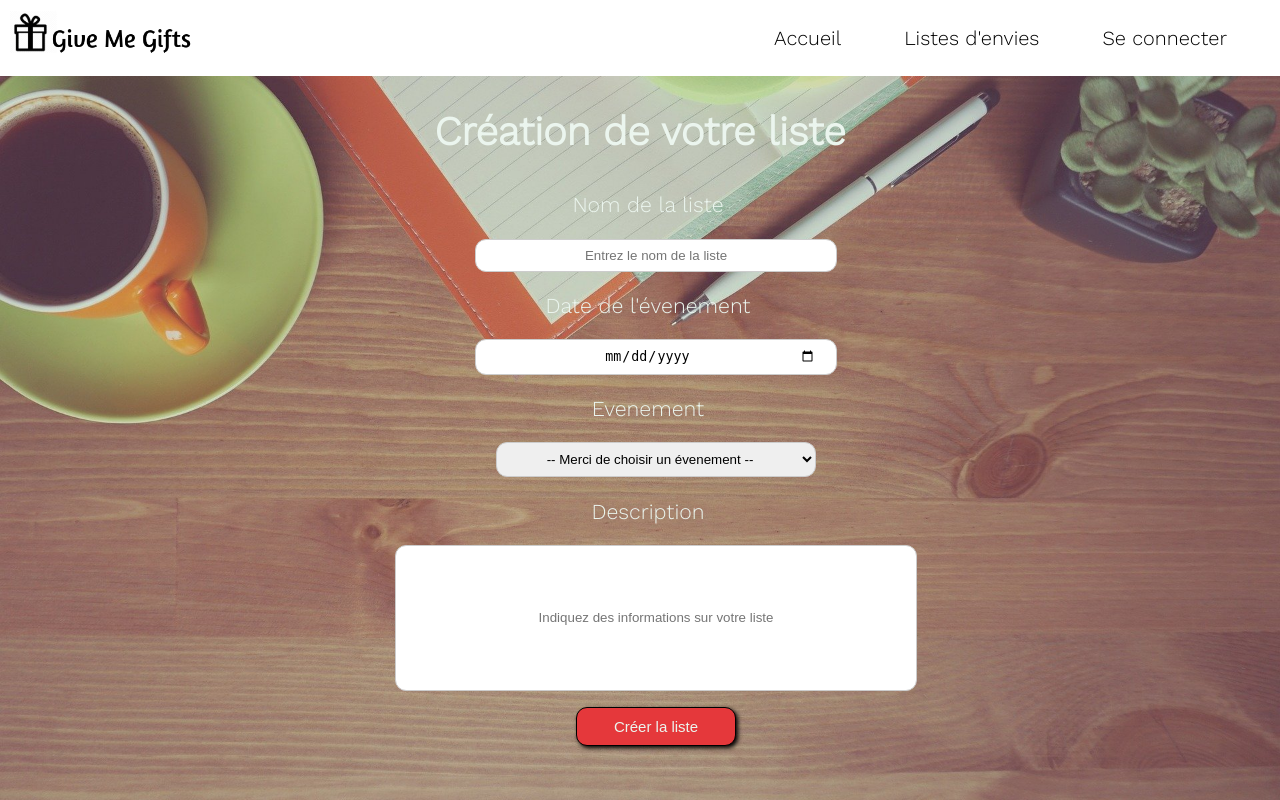
After one commit to WildCodeSchool/tlse-php-202109-p2-wishlist, a PHP site: template src/View/List/add_list.html.twig in a window 1280 px wide. The commit adds this page. Run offline with PHP 8.4, Linux system fonts and the light colour scheme; the template is opened without the code that fills it, so the values that code supplies are empty; some libraries are stand-ins or nearby versions.

Commit message:
create ajout de liste

```diff
--- a/src/Controller/ListController.php
+++ b/src/Controller/ListController.php
@@ -29,4 +29,9 @@ class ListController extends AbstractController
     {
         return $this->twig->render('List/share.html.twig');
     }
+
+    public function add(): string
+    {
+        return $this->twig->render('List/add_list.html.twig');
+    }
 }
--- /dev/null
+++ b/src/View/List/add_list.html.twig
@@ -0,0 +1,39 @@
+{% extends 'layout.html.twig' %}
+
+{% block stylesheet %}
+    <link rel="stylesheet" href="/assets/css/add_list.css">
+    <link rel="stylesheet" href="/assets/css/navbar.css">
+{% endblock %}
+
+{% block navbar %}
+
+{% include "Components/_navbar.html.twig" %}
+
+{% endblock %}
+
+{% block content %}
+    <div class="main-background"></div>
+        <div class="add_list-container">
+        <h3 class="add_list-title">Création de votre liste</h3>
+        <div class="form-container">
+            <form class="form" action="/list" method="POST">
+                <label for="name"><p class="name">Nom de la liste</p></label>
+                <input type="text" id="name" placeholder="Entrez le nom de la liste" name="name" required>
+                <label for="date"><p class="date">Date de l'évenement</p></label>
+                <input type="date" id="date" name="date" required>
+                <label for="event"><p class="event">Evenement</p></label>
+                <select name="event" id="event" class="choose_event" required >
+                    <option value="">-- Merci de choisir un évenement --</option>
+                    <option value="mariage">Mariage</option>
+                    <option value="naissance">Naissance</option>
+                    <option value="frc">Fête Religieuse Commerciale</option>
+                    <option value="anniversaire">Anniversaire</option>
+                    <option value="autre">Autre</option>
+                </select>
+                <label for="description"><p class="description">Description</p></label>
+                <input type="text" class="description" id="description" placeholder="Indiquez des informations sur votre liste" name="description" required>
+                <input type="submit" id='submit' value='Créer la liste' >
+            </form>
+    </div>
+    <script src="https://ajax.googleapis.com/ajax/libs/jquery/3.2.1/jquery.min.js"></script>
+{% endblock %}
--- a/src/routes.php
+++ b/src/routes.php
@@ -15,6 +15,7 @@ return [
     'items/delete' => ['ItemController', 'delete',],
     'list' => ['ListController', 'index',],
     'list/share' => ['ListController', 'share',],
+    'list/add' => ['ListController', 'add',],
     'signup' => ['SignUpController', 'index',],
     'login' => ['LogInController', 'index',],
 ];
```
Also changed, not shown: public/assets/css/add_list.css (added), public/assets/images/add_list.jpg (added).
